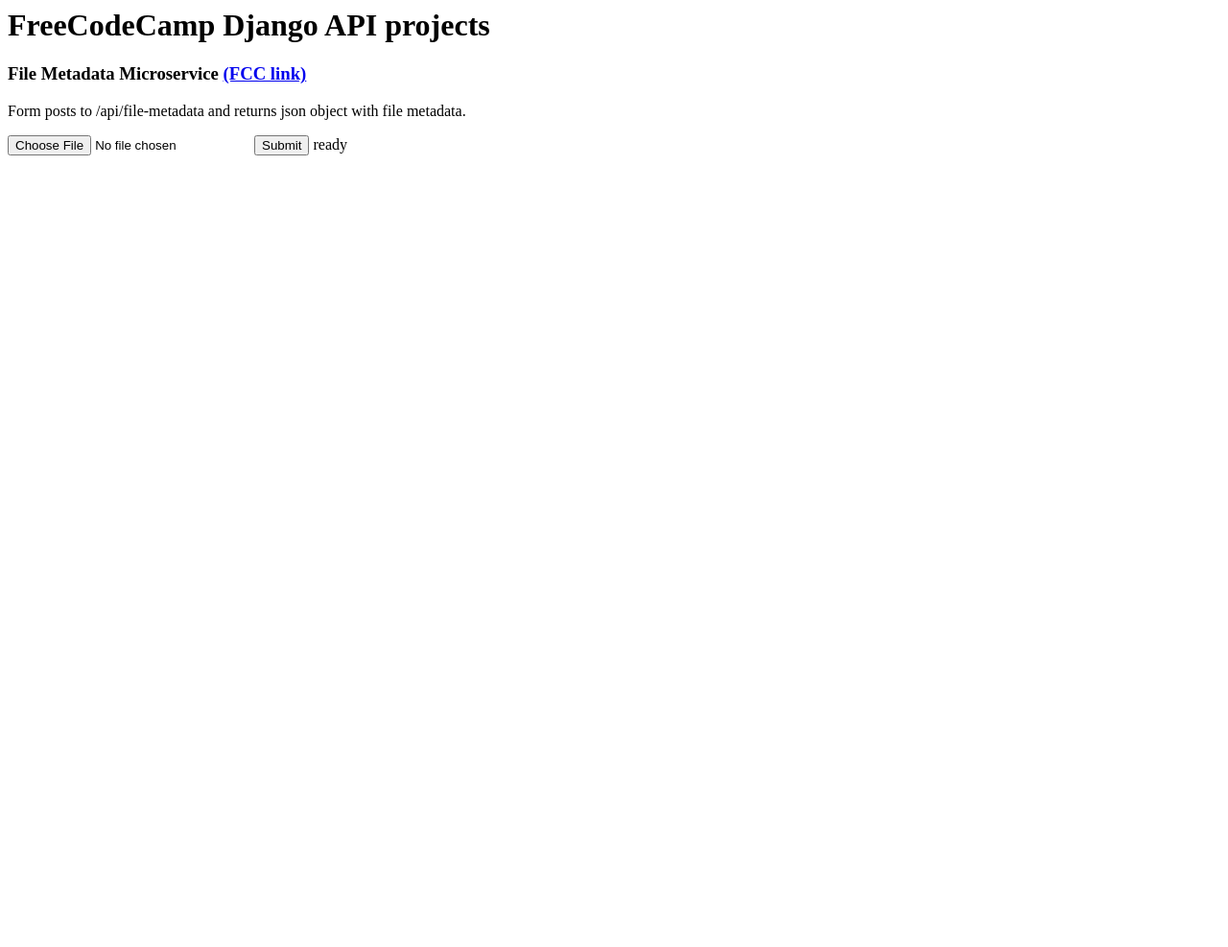
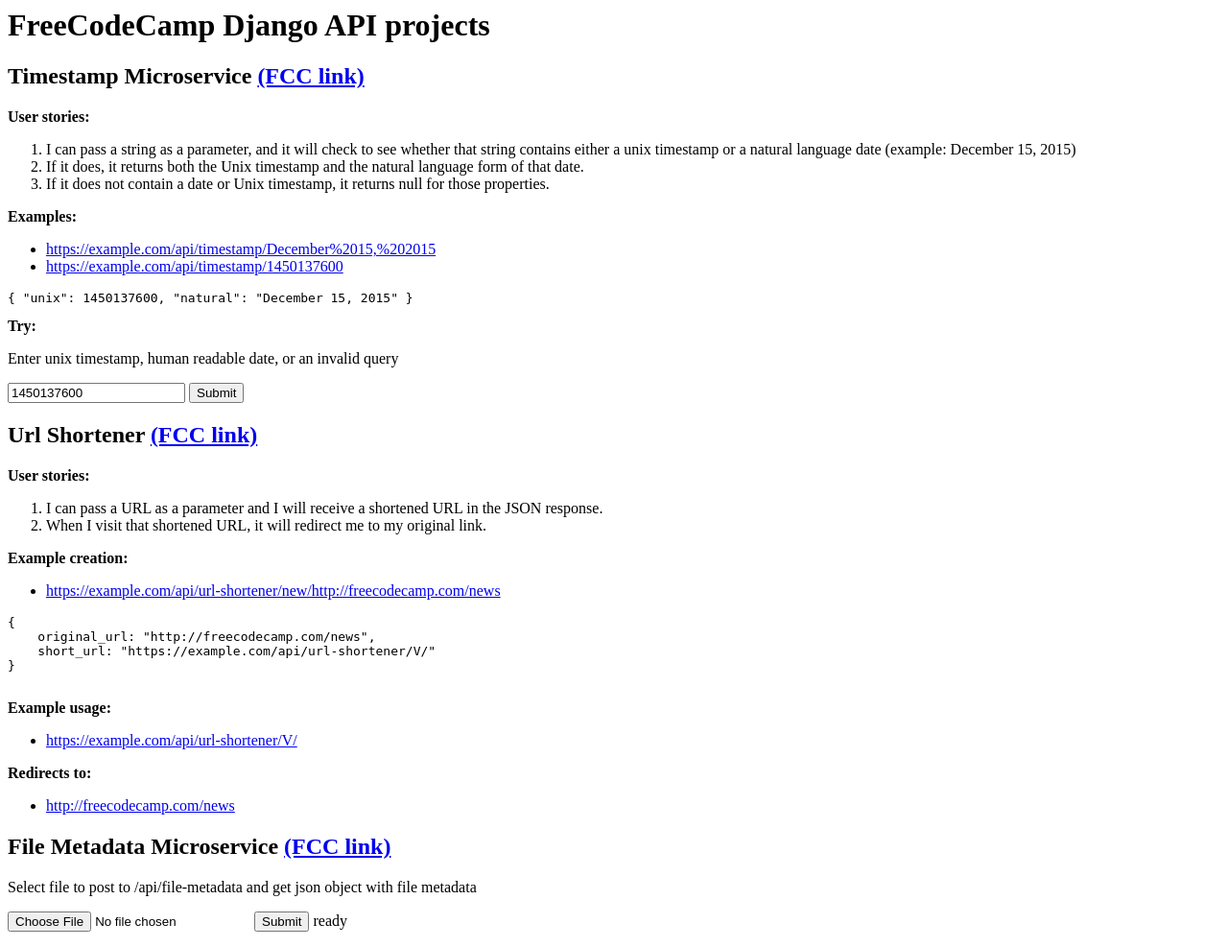
Before and after one commit to dting/fcc-django-api-projects, a Django app: page / in a window 1280 px wide. Shown: the whole page at 96% size. Before the commit the page ends 162 px from the top, so only its background shows below. Run offline with Django 3.2, Linux system fonts and the light colour scheme; some libraries are stand-ins or nearby versions.

Commit message:
Add Sites and html for timestamp and url shortener

```diff
--- a/django_api_projects/settings.py
+++ b/django_api_projects/settings.py
@@ -36,6 +36,7 @@
     'django.contrib.sessions',
     'django.contrib.messages',
     'django.contrib.staticfiles',
+    'django.contrib.sites',
     'timestamp',
     'req_header_parser',
     'url_shortener',
@@ -134,3 +135,5 @@
 STATICFILES_STORAGE = 'whitenoise.django.GzipManifestStaticFilesStorage'
 
 APPEND_SLASH = True
+
+SITE_ID = 1
--- a/django_api_projects/urls.py
+++ b/django_api_projects/urls.py
@@ -4,6 +4,7 @@
 
 from req_header_parser.views import parse_header
 from file_metadata.views import upload_file
+from home.views import home
 
 urlpatterns = [
     url(r'^api/timestamp/', include('timestamp.urls')),
@@ -12,5 +13,5 @@
     url(r'^api/image-search/', include('image_search.urls')),
     url(r'^api/file-metadata/$', upload_file, name='upload_file'),
     url(r'^admin/', admin.site.urls),
-    url(r'^$', TemplateView.as_view(template_name="home/index.html"), name='home')
+    url(r'^$', home.as_view(), name='home')
 ]
--- /dev/null
+++ b/file_metadata/templates/file_metadata.html
@@ -0,0 +1,9 @@
+<div>
+    <h2>File Metadata Microservice <a href="http://www.freecodecamp.com/challenges/basejump-file-metadata-microservice" target="_blank">(FCC link)</a></h2>
+    <p>Select file to post to /api/file-metadata and get json object with file metadata</p>
+    <form id="file-metadata-form" enctype="multipart/form-data">
+        <input type="file" name="file" required>
+        <input type="submit">&nbsp<span id="status">ready</span>
+    </form>
+    <div id="file-metadata-output"></div>
+</div>
--- a/file_metadata/templates/file_metadata/file_metadata.html
+++ /dev/null
@@ -1,10 +0,0 @@
-<h3>
-    File Metadata Microservice
-    <a href="http://www.freecodecamp.com/challenges/basejump-file-metadata-microservice" target="_blank">(FCC link)</a>
-</h3>
-<p>Form posts to /api/file-metadata and returns json object with file metadata.</p>
-<form id="form" enctype="multipart/form-data">
-    <input type="file" name="file" required>
-    <input type="submit">&nbsp<span id="status">ready</span>
-</form>
-<div id="metadata"></div>
--- a/home/templates/home/index.html
+++ b/home/templates/home/index.html
@@ -6,9 +6,12 @@
 </head>
 <body>
     <h1>FreeCodeCamp Django API projects</h1>
-    {% include "file_metadata/file_metadata.html" %}
+    {% include "timestamp.html" %}
+    {% include "url_shortener.html" %}
+    {% include "file_metadata.html" %}
     {% load static from staticfiles %}
     <script type="text/javascript" src="{% static 'js/app.js' %}"></script>
+    <script type="text/javascript" src="{% static 'js/timestamp.js' %}"></script>
     <script type="text/javascript" src="{% static 'js/file_metadata.js' %}"></script>
 </body>
 </html>
--- /dev/null
+++ b/home/views.py
@@ -0,0 +1,11 @@
+from django.views.generic.base import TemplateView
+from django.contrib.sites.models import Site
+
+class home(TemplateView):
+
+    template_name = "home/index.html"
+
+    def get_context_data(self, **kwargs):
+        context = super(home, self).get_context_data(**kwargs)
+        context['site'] = Site.objects.get_current()
+        return context
--- a/static/js/file_metadata.js
+++ b/static/js/file_metadata.js
@@ -1,24 +1,9 @@
 "use strict"
 
-var csrftoken = Cookies.get('csrftoken');
-
-function csrfSafeMethod(method) {
-    // these HTTP methods do not require CSRF protection
-    return (/^(GET|HEAD|OPTIONS|TRACE)$/.test(method));
-}
-
-$.ajaxSetup({
-    beforeSend: function(xhr, settings) {
-        if (!csrfSafeMethod(settings.type) && !this.crossDomain) {
-            xhr.setRequestHeader("X-CSRFToken", csrftoken);
-        }
-    }
-});
-
 function toggleStatus() {
-    var status = $('#status');
+    var status = $('#file-metadata-status');
     if (status.html() === 'ready') {
-        $('#metadata').html('');
+        $('#file-metadata-output').html('');
         $('input[type=submit]').prop('disabled', true);
         status.html('uploading');
     }
@@ -28,7 +13,7 @@
     }
 }
 
-$('#form').submit(function(e) {
+$('#file-metadata-form').submit(function(e) {
     e.preventDefault();
     e.stopPropagation();
     toggleStatus();
@@ -39,14 +24,14 @@
         processData: false,
         contentType: false,
         success: function(res) {
-            $('#metadata').html('<pre>' + JSON.stringify(res, null, 2) + '</pre>');
-            $('#form').closest('form').get(0).reset();
+            $('#file-metadata-output').html('<pre>' + JSON.stringify(res, null, 2) + '</pre>');
+            $('#file-metadata-form').closest('form').get(0).reset();
         },
         error: function(jqXHR, textStatus, errorThrown) {
-            $('#metadata').prepend('<pre>' + textStatus + '</pre>');
+            $('#file-metadata-output').html('<pre>' + textStatus + '</pre>');
         },
         complete: function() {
             toggleStatus();
         }
     });
-})
+});
--- /dev/null
+++ b/static/js/timestamp.js
@@ -0,0 +1,13 @@
+"use strict"
+
+$('#timestamp-form').submit(function(e) {
+    e.preventDefault();
+    e.stopPropagation();
+    var jqxhr = $.getJSON('/api/timestamp/' + $('#timestamp-input').val());
+    jqxhr.done(function(res) {
+        $('#timestamp-output').html('<pre>' + JSON.stringify(res, null, 2) + '</pre>');
+    });
+    jqxhr.fail(function( jqxhr, textStatus, error ) {
+        $('#timestamp-output').html('<pre>' + textStatus + '</pre>');
+    });
+});
--- /dev/null
+++ b/timestamp/templates/timestamp.html
@@ -0,0 +1,28 @@
+<div>
+    <h2>Timestamp Microservice <a href="http://www.freecodecamp.com/challenges/basejump-timestamp-microservice" target="_blank">(FCC link)</a></h2>
+    <div>
+        <b>User stories:</b>
+        <ol>
+            <li>I can pass a string as a parameter, and it will check to see whether that string contains either a unix timestamp or a natural language date (example: December 15, 2015)</li>
+            <li>If it does, it returns both the Unix timestamp and the natural language form of that date.</li>
+            <li>If it does not contain a date or Unix timestamp, it returns null for those properties.</li>
+        </ol>
+    </div>
+    <div>
+        <b>Examples:</b>
+        <ul>
+            <li><a href="/api/timestamp/December%2015,%202015">https://{{ site }}/api/timestamp/December%2015,%202015</a></li>
+            <li><a href="/api/timestamp/1450137600">https://{{ site }}/api/timestamp/1450137600</a> </li>
+        </ul>
+        <pre>{ "unix": 1450137600, "natural": "December 15, 2015" }</pre>
+    </div>
+    <div>
+        <b>Try:</b>
+        <p>Enter unix timestamp, human readable date, or an invalid query</p>
+        <form id="timestamp-form">
+            <input id="timestamp-input" type="text" value="1450137600" required>
+            <input type="submit">
+        </form>
+        <div id="timestamp-output"></div>
+    </div>
+</div>
--- /dev/null
+++ b/url_shortener/templates/url_shortener.html
@@ -0,0 +1,32 @@
+<div>
+    <h2>Url Shortener <a href="http://www.freecodecamp.com/challenges/basejump-url-shortener-microservice" target="_blank">(FCC link)</a></h2>
+    <div>
+        <b>User stories:</b>
+        <ol>
+            <li>I can pass a URL as a parameter and I will receive a shortened URL in the JSON response.</li>
+            <li>When I visit that shortened URL, it will redirect me to my original link.</li>
+        </ol>
+    </div>
+    <div>
+        <b>Example creation:</b>
+        <ul>
+            <li><a href="/api/url-shortener/new/http://freecodecamp.com/news">https://{{ site }}/api/url-shortener/new/http://freecodecamp.com/news</a></li>
+        </ul>
+        <pre>
+{
+    original_url: "http://freecodecamp.com/news",
+    short_url: "https://{{ site }}/api/url-shortener/V/"
+}
+        </pre>
+    </div>
+    <div>
+        <b>Example usage:</b>
+        <ul>
+            <li><a href="/api/url-shortener/V/">https://{{ site }}/api/url-shortener/V/</a></li>
+        </ul>
+        <b>Redirects to:</b>
+        <ul>
+            <li><a href="http://freecodecamp.com/news">http://freecodecamp.com/news</a><br></li>
+        </ul>
+    </div>
+</div>
```
